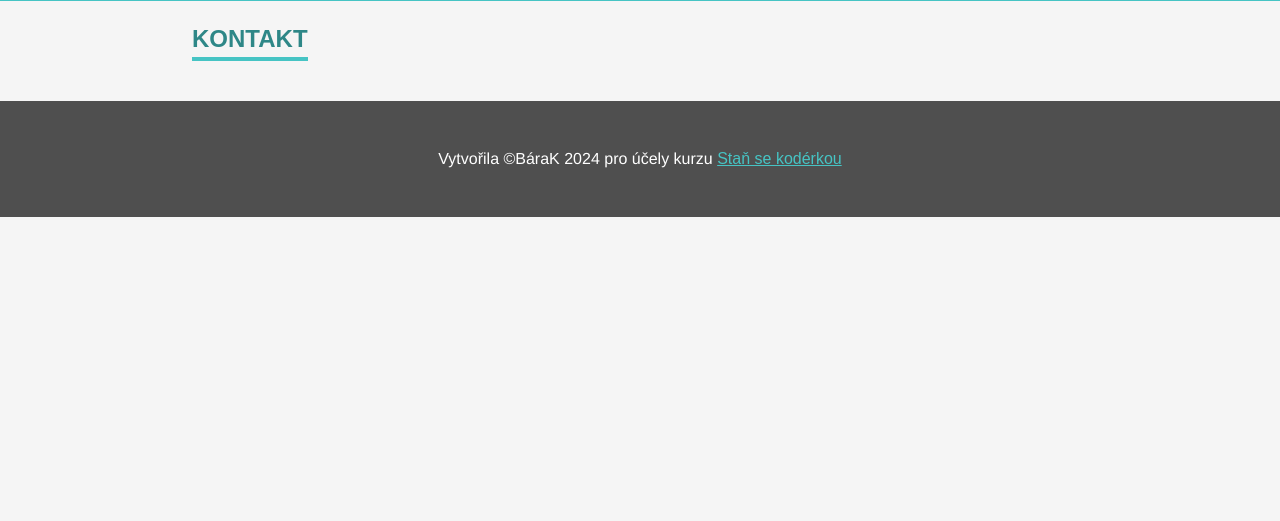
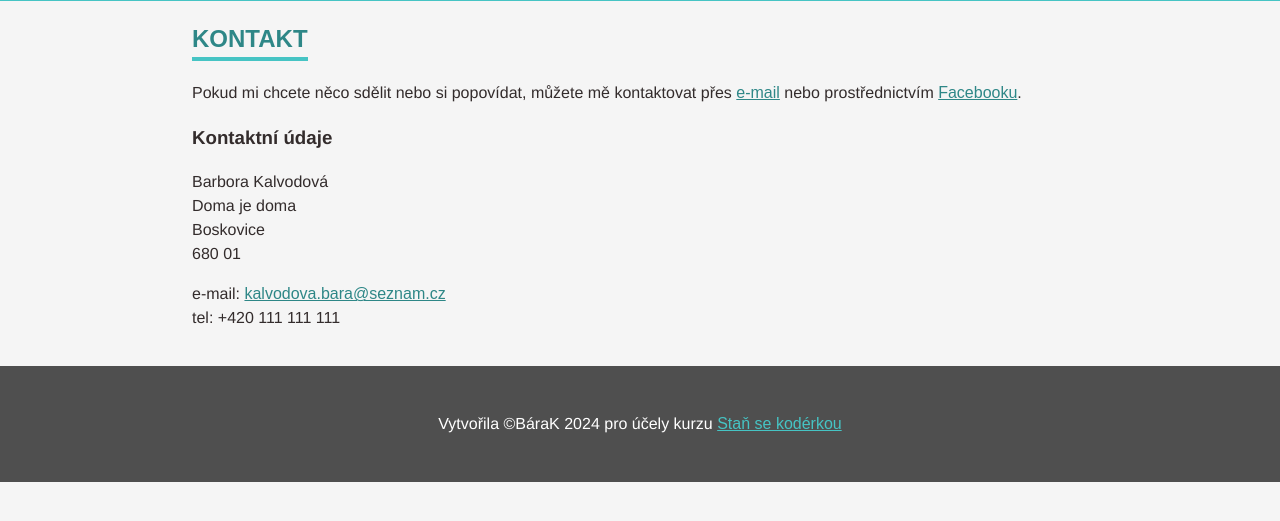
Before and after one commit to BaraKalvo/ukol1, a plain HTML site: page kontakt.html in a window 1280 px wide. Shown: the part 173-694 px from the top of the page. Drawn offline with Linux system fonts and the light colour scheme.

Commit message:
Dokončena podstránka Kontakt

```diff
--- a/kontakt.html
+++ b/kontakt.html
@@ -34,7 +34,19 @@
 
             <h2>Kontakt</h2>
 
+            <p>Pokud mi chcete něco sdělit nebo si popovídat, můžete mě kontaktovat přes <a href="mailto: kalvodova.bara@seznam.cz">e-mail</a> nebo prostřednictvím <a href="https://www.facebook.com/" target="_blank">Facebooku</a>. </p>
 
+            <h3>Kontaktní údaje</h3>
+
+            <p>Barbora Kalvodová<br>
+               Doma je doma<br>
+               Boskovice<br>
+               680 01<br>
+            </p>
+
+            <p>e-mail: <a href="mailto: kalvodova.bara@seznam.cz">kalvodova.bara@seznam.cz</a><br>
+               tel: +420 111 111 111
+            </p>
 
         </section>
 
```
Also changed, not shown: dovednosti.html (+2 -2 lines), index.html (+1 -1 lines).
